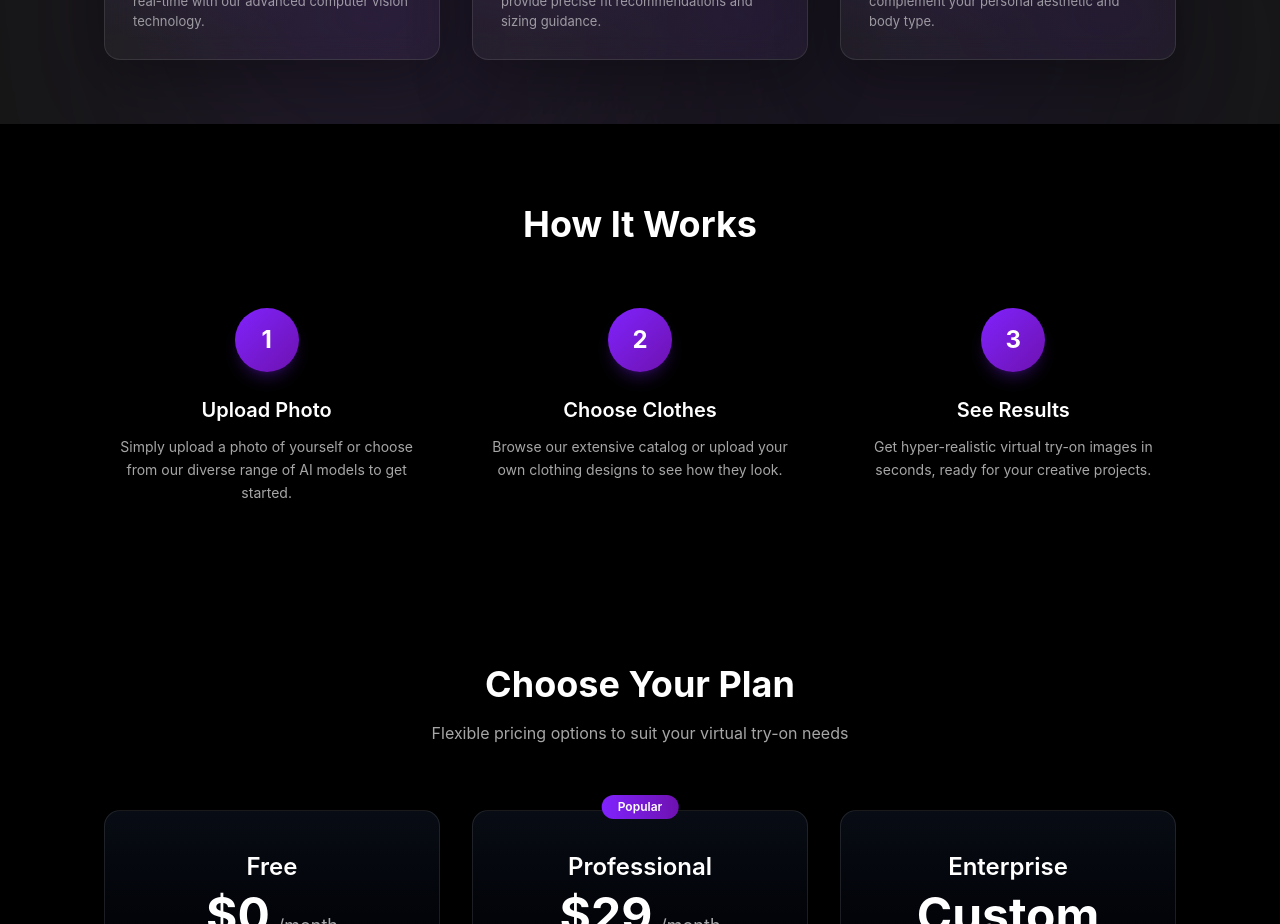
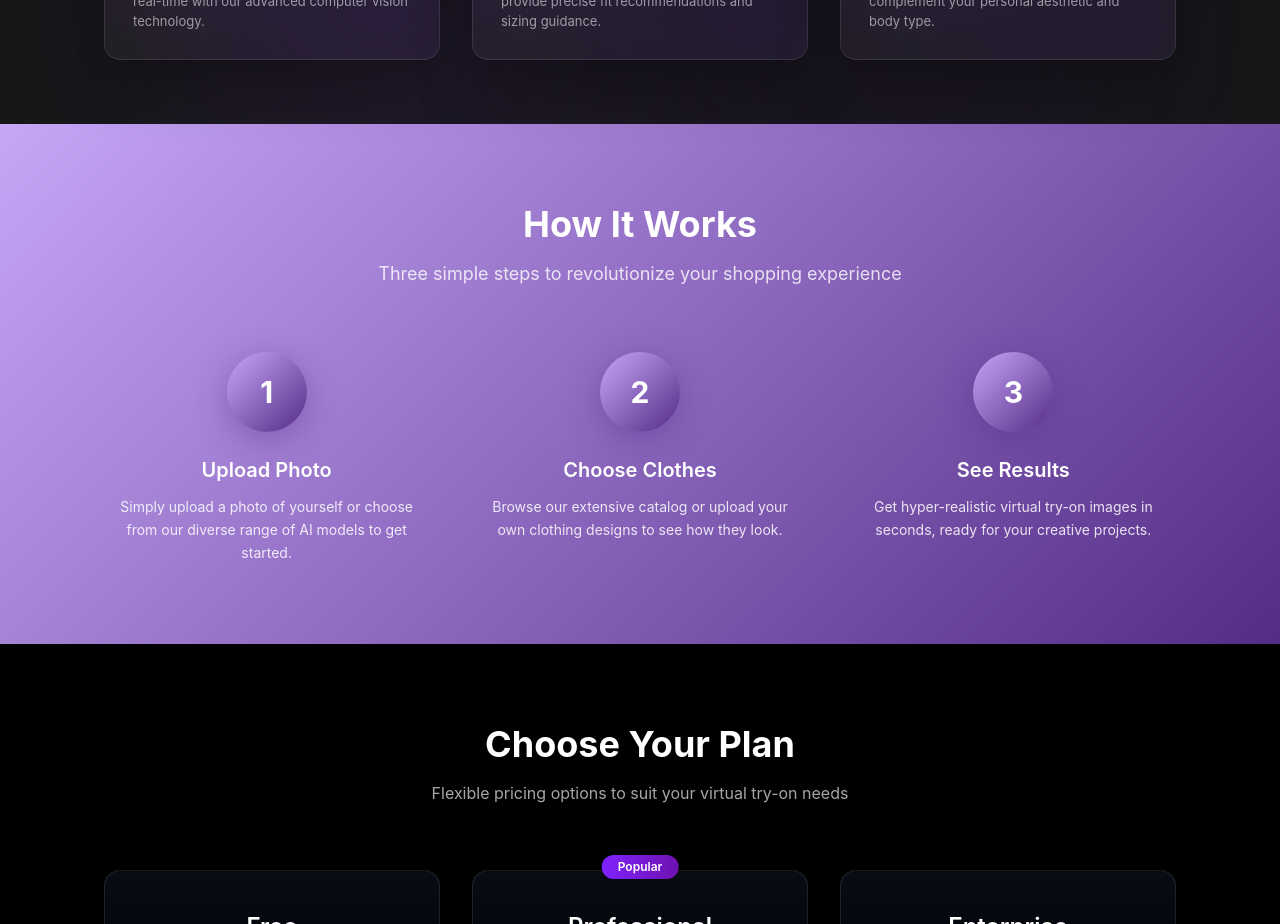
Before and after one commit to sondoscomma/AURAAI, a React (Vite) app in the folder aura-ai-ui/: page / in a window 1280 px wide. Shown: the part 1080-2004 px from the top of the page. Built offline with nearby package versions, Linux system fonts and the light colour scheme.

Commit message:
home page route

```diff
--- a/aura-ai-ui/src/components/HowItWorks.tsx
+++ b/aura-ai-ui/src/components/HowItWorks.tsx
@@ -1,4 +1,3 @@
-// HowItWorks.tsx
 import type { JSX } from "react";
 
 // Define the type for a step object for better type safety
@@ -32,14 +31,24 @@ export default function HowItWorks(): JSX.Element {
   ];
 
   return (
-    // Section container with dark background and padding
-    <section className="w-full bg-black py-20 px-[104px]">
+    // Section container with gradient background and padding
+    <section
+      className="w-full py-20 px-[104px]"
+      style={{
+        background: "linear-gradient(135deg, #C6A6F7 0%, #532C86 100%)"
+      }}
+    >
       {/* Constrained width container */}
       <div className="mx-auto max-w-[1440px]">
         {/* Section Title with your specified styling */}
-        <h2 className="font-bricolage text-center text-[36px] leading-[40px] font-bold text-white mb-16">
+        <h2 className="font-bricolage text-center text-[36px] leading-[40px] font-bold text-white mb-4">
           How It Works
         </h2>
+
+        {/* Subtitle */}
+        <p className="text-center text-white/80 text-lg mb-16 max-w-2xl mx-auto">
+          Three simple steps to revolutionize your shopping experience
+        </p>
 
         {/* Grid for the steps - responsive: 1 column on mobile, 3 on larger screens */}
         <div className="grid grid-cols-1 md:grid-cols-3 gap-8 md:gap-12">
@@ -53,13 +62,17 @@ export default function HowItWorks(): JSX.Element {
               <div
                 className="
                   flex items-center justify-center
-                  w-16 h-16 rounded-full
-                  bg-gradient-to-br from-violet-600 to-purple-800
+                  w-20 h-20 rounded-full
                   mb-6
-                  shadow-lg shadow-violet-900/40
+                  shadow-lg
+                  transition-transform hover:scale-110
                 "
+                style={{
+                  background: "linear-gradient(135deg, #C6A6F7 0%, #532C86 100%)",
+                  boxShadow: "0 8px 32px rgba(83, 44, 134, 0.4)"
+                }}
               >
-                <span className="text-2xl font-bold text-white">
+                <span className="text-3xl font-bold text-white">
                   {step.number}
                 </span>
               </div>
@@ -70,7 +83,7 @@ export default function HowItWorks(): JSX.Element {
               </h3>
 
               {/* Step Description */}
-              <p className="text-sm leading-relaxed text-white/65 max-w-xs">
+              <p className="text-sm leading-relaxed text-white/85 max-w-xs">
                 {step.description}
               </p>
             </div>
```
